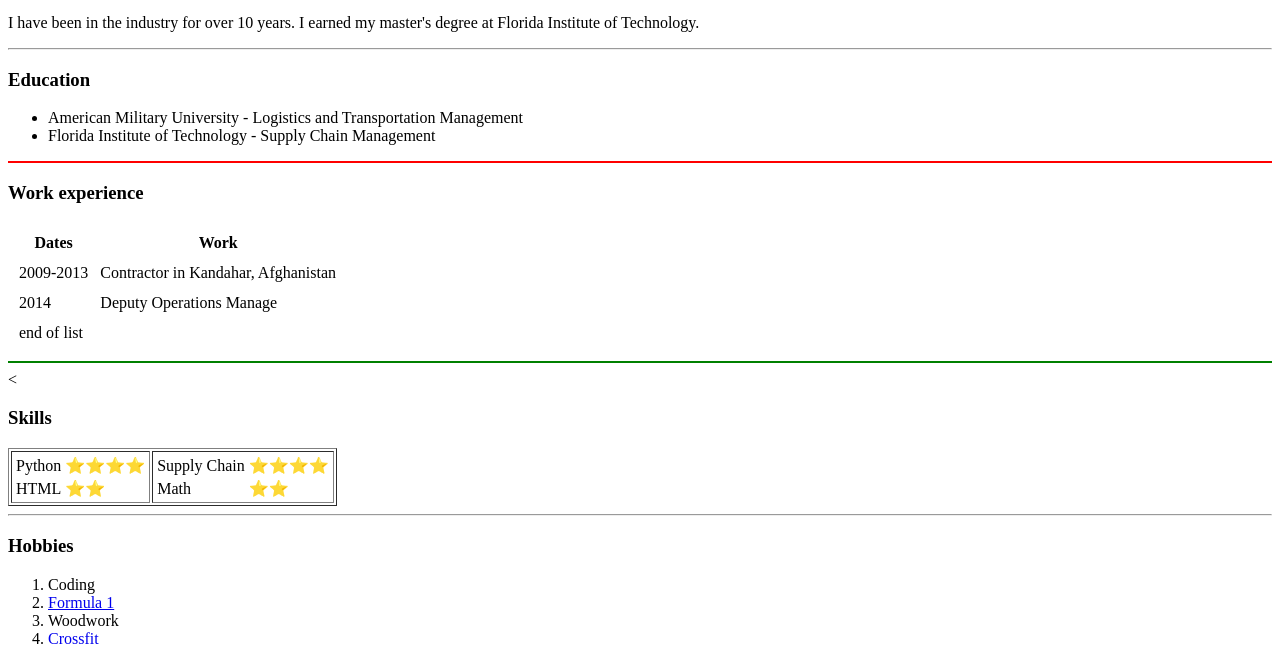
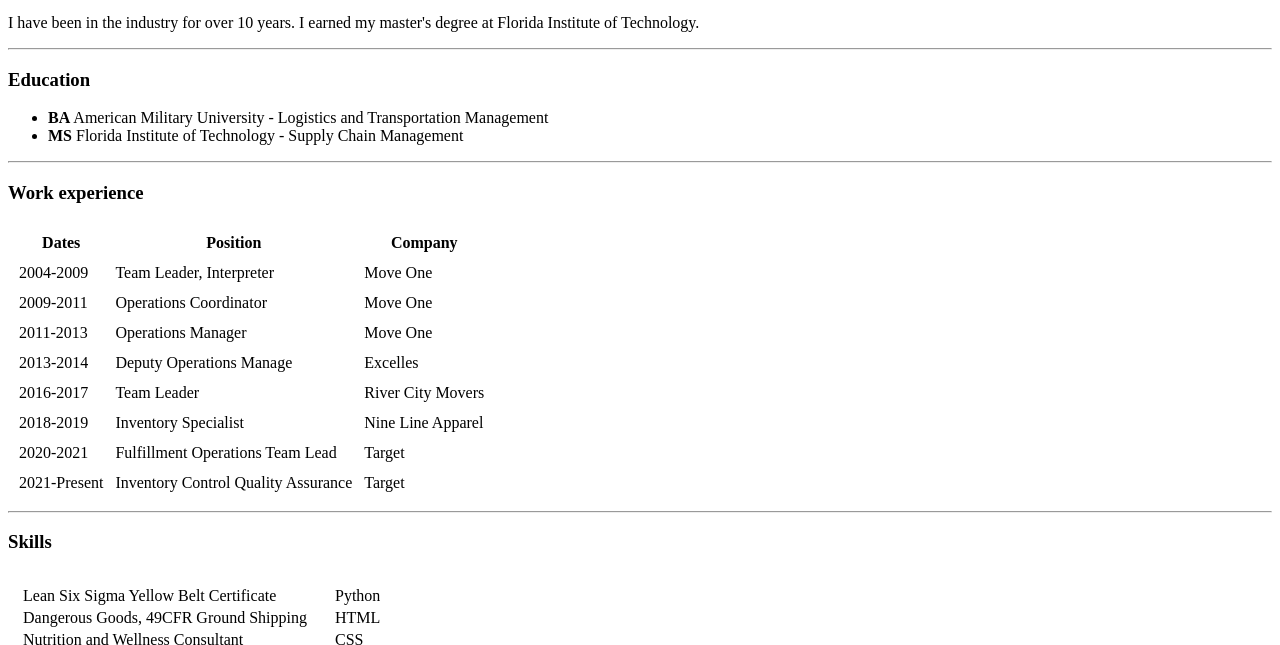
Before and after one commit to bordanattila/cv, a plain HTML site: page cv website.html in a window 1280 px wide. Shown: the part 312-957 px from the top of the page. Drawn offline with Linux system fonts and the light colour scheme.

Commit message:
Update cv website.html

```diff
--- a/cv website.html
+++ b/cv website.html
@@ -13,55 +13,86 @@
         <hr>
         <h3>Education</h3>
         <ul>
-            <li>American Military University - Logistics and Transportation Management</li>
-            <li>Florida Institute of Technology - Supply Chain Management</li>
+            <li><strong>BA</strong> American Military University - Logistics and Transportation Management</li>
+            <li><strong>MS</strong> Florida Institute of Technology - Supply Chain Management</li>
         </ul>
-        <hr color="red">
+        <hr>
         <h3>Work experience</h3>
         <table cellspacing="10" >
             <thead>
                 <th>Dates</th>
-                <th>Work</th>
+                <th>Position</th>
+                <th>Company</th>
             </thead>
             <tbody>
                 <tr>
-                    <td>2009-2013</td>
-                    <td>Contractor in Kandahar, Afghanistan</td>
+                    <td>2004-2009</td>
+                    <td>Team Leader, Interpreter</td>
+                    <td>Move One</td>
                 </tr>
                 <tr>
-                    <td>2014</td>
+                    <td>2009-2011</td>
+                    <td>Operations Coordinator</td>
+                    <td>Move One</td>
+                </tr>
+                <tr>
+                    <td>2011-2013</td>
+                    <td>Operations Manager</td>
+                    <td>Move One</td>
+                </tr>
+                <tr>
+                    <td>2013-2014</td>
                     <td>Deputy Operations Manage</td>
+                    <td>Excelles</td>
+                </tr>
+                <tr>
+                    <td>2016-2017</td>
+                    <td>Team Leader</td>
+                    <td>River City Movers</td>
+                </tr>
+                <tr>
+                    <td>2018-2019</td>
+                    <td>Inventory Specialist</td>
+                    <td>Nine Line Apparel</td>
+                </tr>
+                <tr>
+                    <td>2020-2021</td>
+                    <td>Fulfillment Operations Team Lead</td>
+                    <td>Target</td>
+                </tr>
+                <tr>
+                    <td>2021-Present</td>
+                    <td>Inventory Control Quality Assurance</td>
+                    <td>Target</td>
                 </tr>
             </tbody>
-            <tfoot>
-                <td>end of list</td>
-            </tfoot>
+
         </table>
-        <hr color="green"><
+        <hr>
         <h3>Skills</h3>
-        <table border="1">
+        <table cellpadding="10">
             <tr>
                 <td>
                     <table>
                         <tr>
-                            <td>Python</td>
-                            <td>⭐⭐⭐⭐</td>
+                            <td>Lean Six Sigma Yellow Belt Certificate</td>
                         </tr>
                         <tr>
-                            <td>HTML</td>
-                            <td>⭐⭐</td>
+                            <td>Dangerous Goods, 49CFR Ground Shipping</td>
+                        </tr>
+                            <td>Nutrition and Wellness Consultant</td>
                         </tr>
                     </table>
                 </td>
                 <td>
                     <table>
                         <tr>
-                            <td>Supply Chain</td>
-                            <td>⭐⭐⭐⭐</td>
+                            <td>Python</td>
                         </tr>
                         <tr>
-                            <td>Math</td>
-                            <td>⭐⭐</td>
+                            <td>HTML</td>
+                        </tr>
+                            <td>CSS</td>
                         </tr>
                     </table>
                 </td>
```
